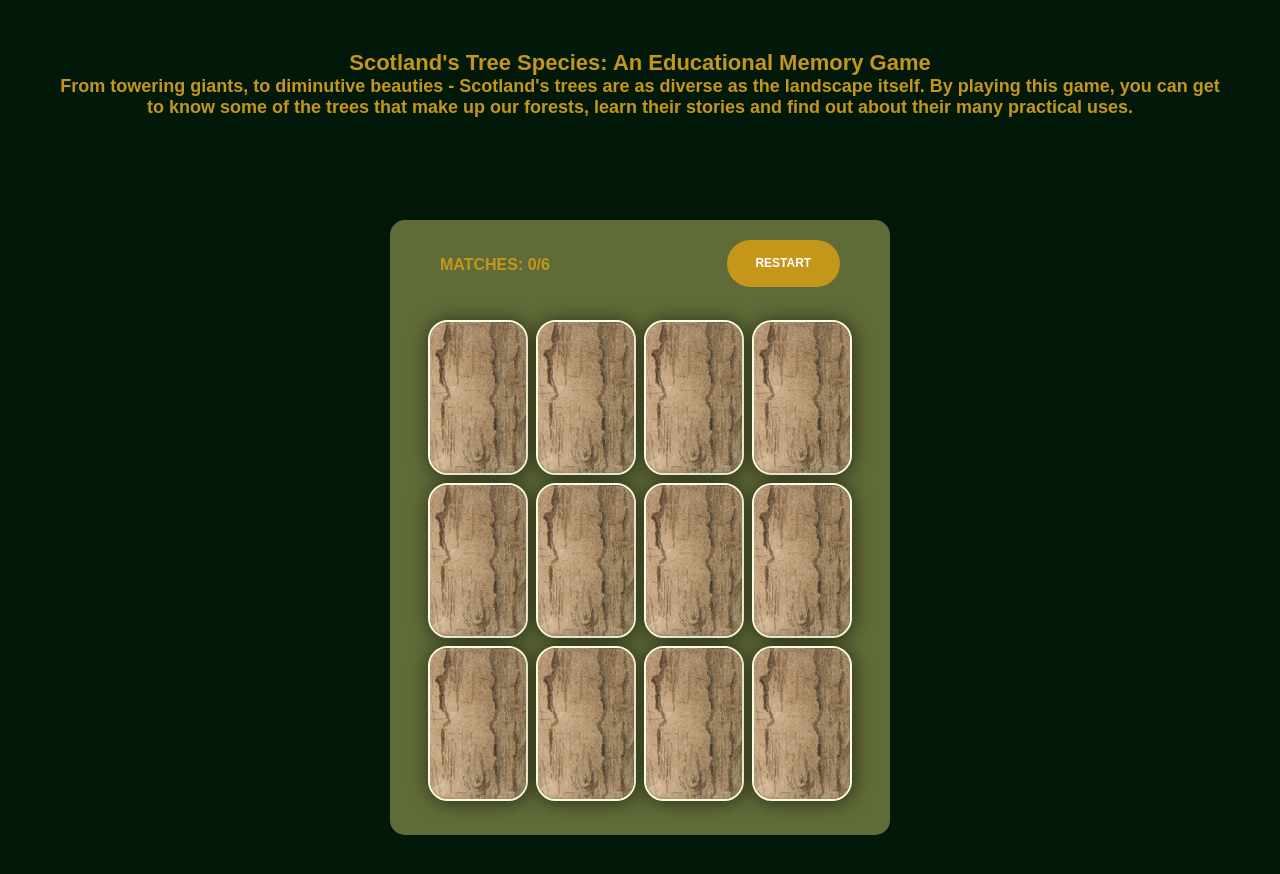
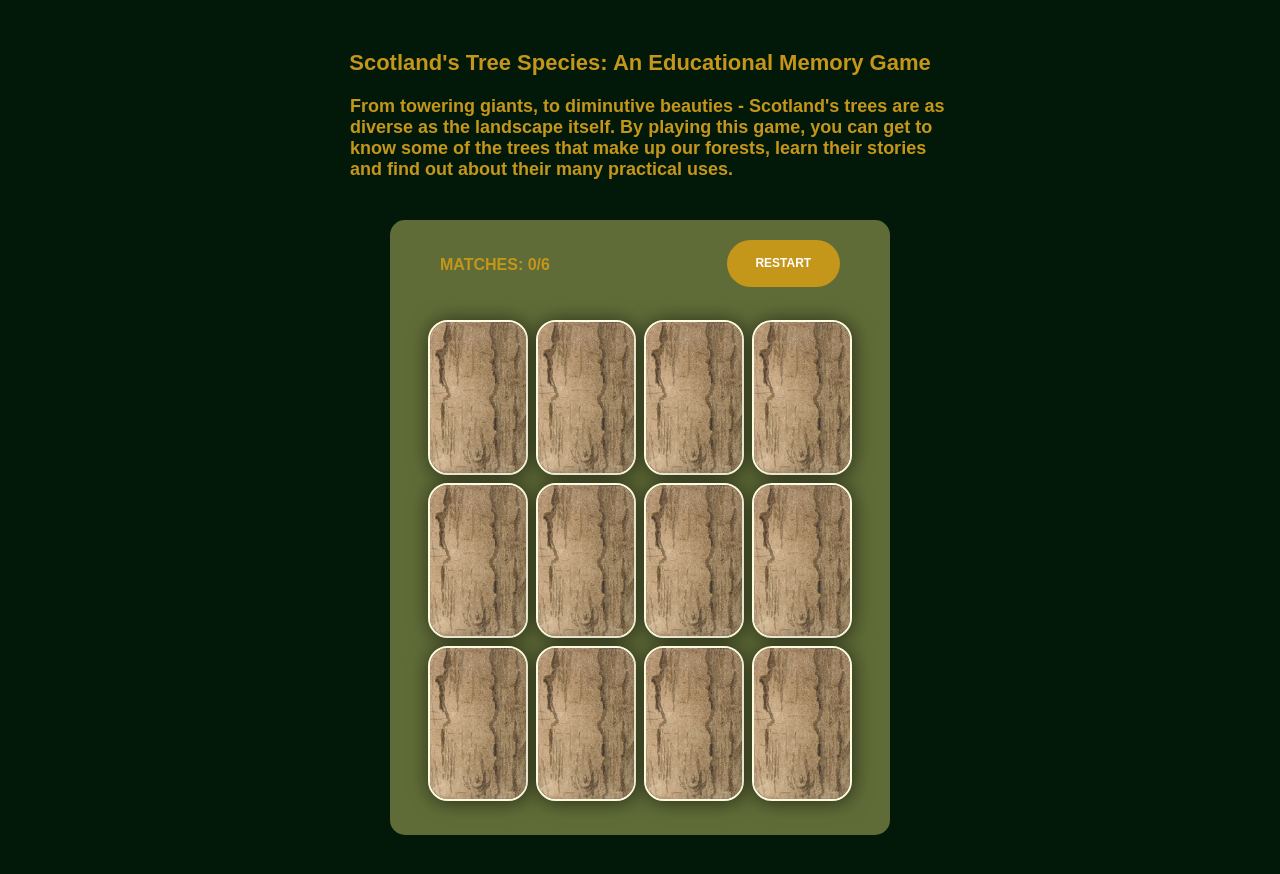
Before and after one commit to Code-Institute-Submissions/SamarZiadat-sustainable-memory-game_JanResub, a plain HTML site: page index.html in a window 1280 px wide. Drawn offline with Linux system fonts and the light colour scheme.

Commit message:
style: styling of about paragraph

```diff
--- a/assets/css/style.css
+++ b/assets/css/style.css
@@ -14,10 +14,6 @@ body {
   background: #021808;
 }
 
-section {
-  left: calc(50% - 175px);
-}
-
 h1 {
   font-size: 22px;
   font-weight: 700;
@@ -29,7 +25,9 @@ p {
   font-size: 18px;
   font-weight: 700;
   color: #c4961a;
-  text-align: center;
+  text-align: left;
+  width: 600px;
+  margin: 20px 0 0 300px;
 }
 
 /* Styling for game controls board */
@@ -115,4 +113,9 @@ img {
     height: 615px;
     left: calc(50% - 250px);
   }
+
+  .about {
+    width: 500px;
+    left: calc(50% - 250px);
+  }
 }
--- a/index.html
+++ b/index.html
@@ -11,7 +11,7 @@
     <h1>Scotland's Tree Species: An Educational Memory Game</h1>
   <header>
     <section id = "about">
-      <div id="about">
+      <div id="about-div">
         <p>From towering giants, to diminutive beauties - Scotland's trees are as diverse as the landscape itself. By playing this game, you can get to know some of the trees that make up our forests, learn their stories and find out about their many practical uses.</p>
       </div>
     </section>
```
